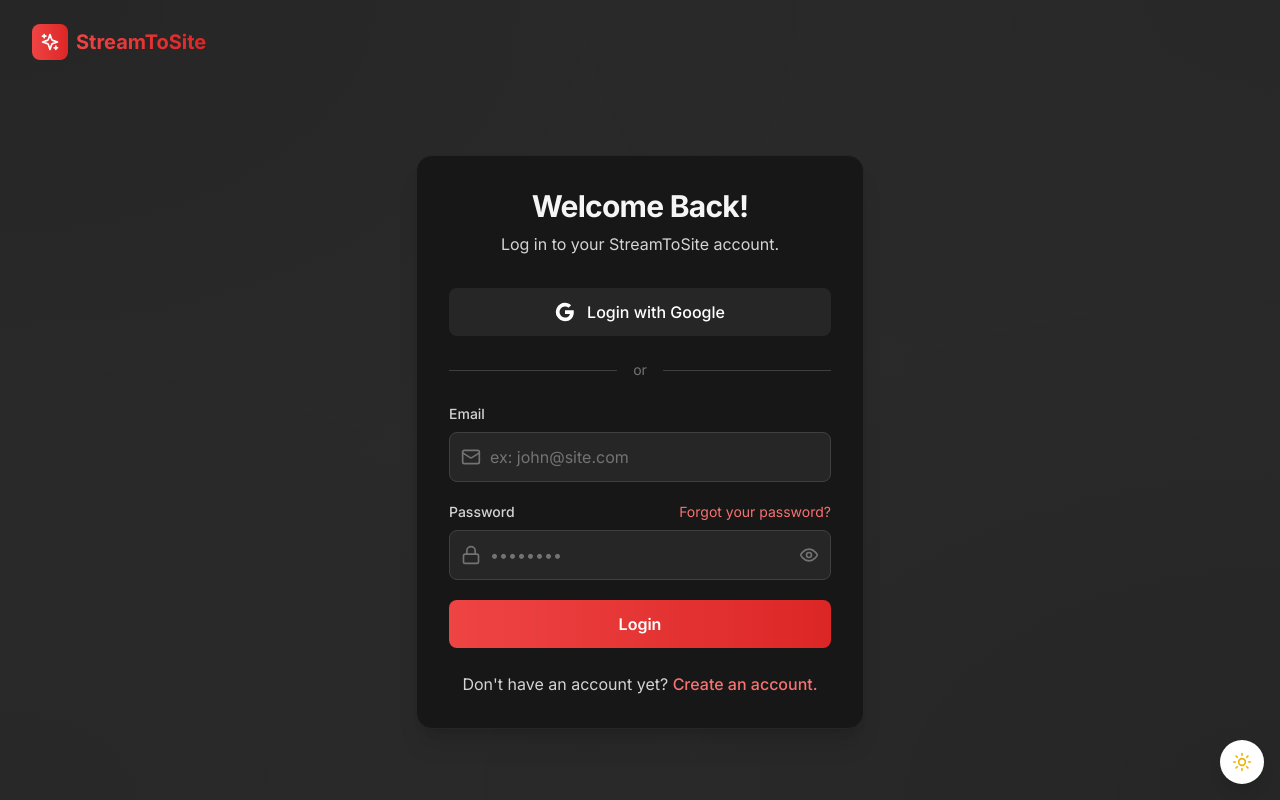
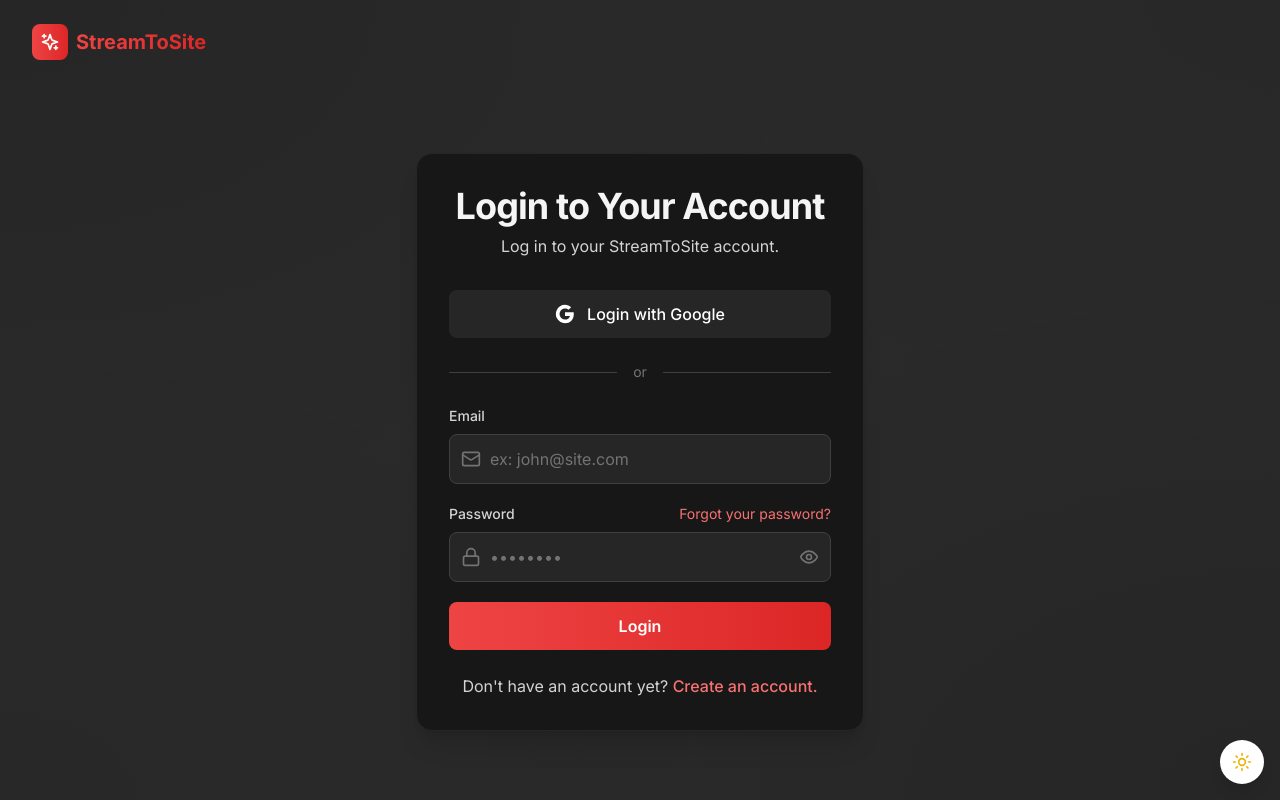
Before and after one commit to Baxa1997/streamToSite, a Next.js app: page /login in a window 1280 px wide. Built offline with nearby package versions, Linux system fonts and the light colour scheme.

Commit message:
Lucid AI: Workspace initialization

```diff
--- a/src/app/login/page.js
+++ b/src/app/login/page.js
@@ -35,7 +35,7 @@
           {/* Login Card */}
           <div className="bg-neutral-900 border border-neutral-800 rounded-2xl p-8 shadow-xl">
             <div className="text-center mb-8">
-              <h1 className="text-3xl font-bold text-white mb-2">Welcome Back!</h1>
+              <h1 className="text-4xl font-bold text-red-400 mb-2 tracking-tight">Login to Your Account</h1>
               <p className="text-neutral-400">Log in to your StreamToSite account.</p>
             </div>
 
```
Also changed, not shown: 1 other file (tests, documents, lock files or other folders).
